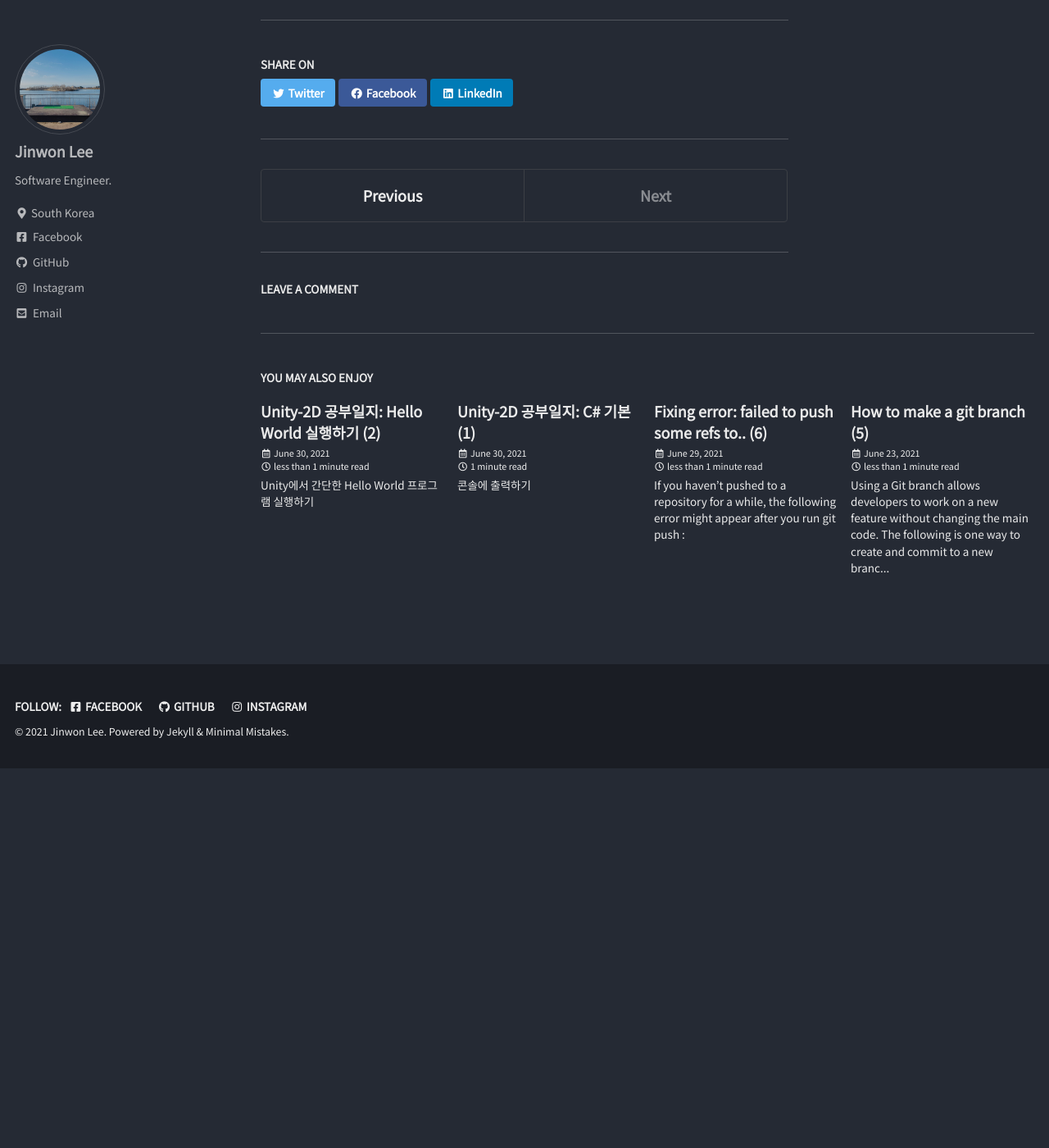
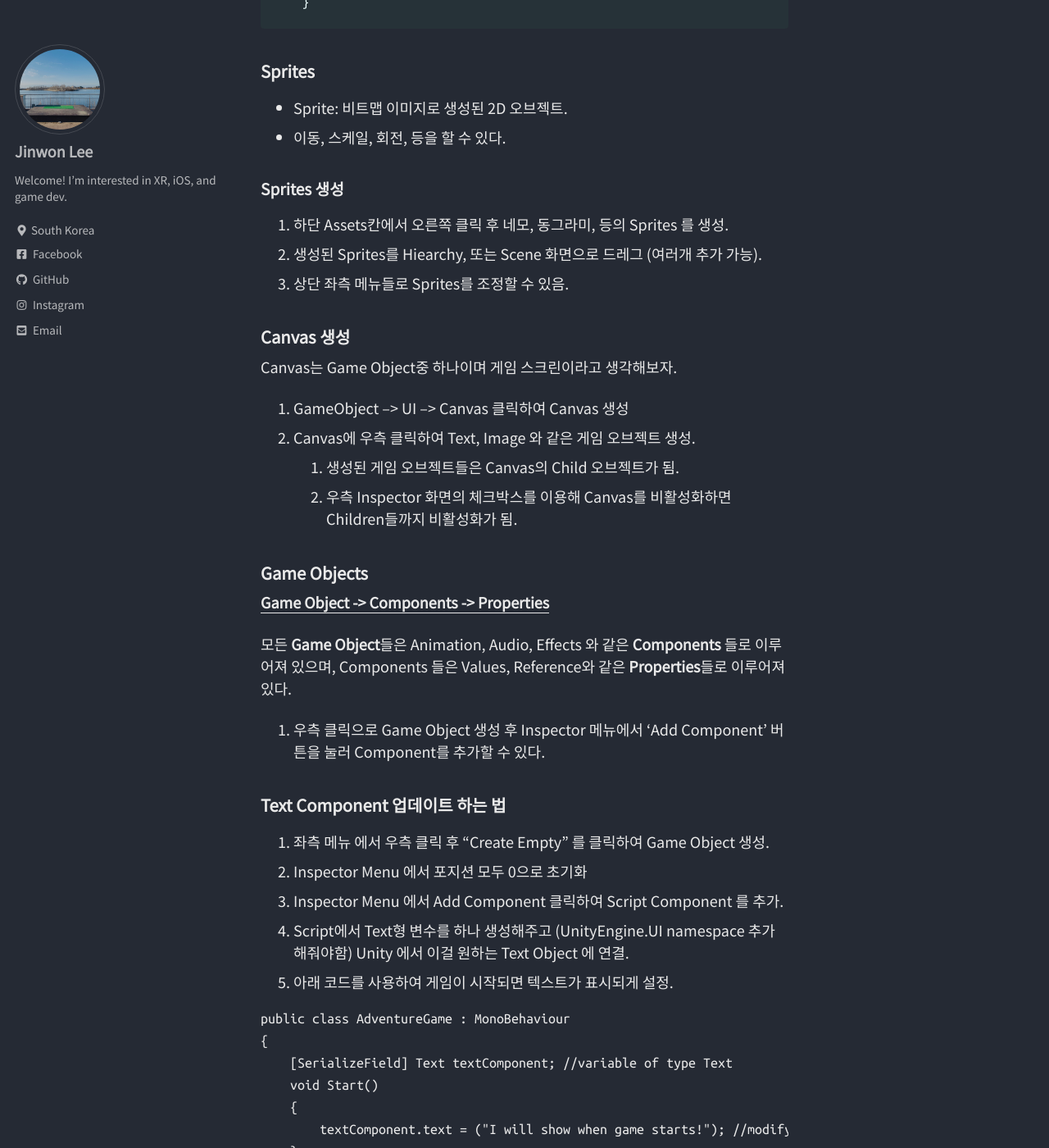
Before and after one commit to lookalee/lookalee.github.io, a Jekyll site: the page built from _posts/2021-07-01-3-unity-basics.md, in a window 1280 px wide and 1400 px high, scrolled down 2618 px. Shown: the whole window at 82% size. Built offline with Jekyll 4.4.1, drawn with Linux system fonts in a browser that asks for light colours; cached includes are drawn as plain includes; comment, search, counter and statistics services are not loaded; before the commit the page ends 3555 px from its top, so only the background shows below that; some of the changed text lies outside the part shown.

Commit message:
modified unity basics post

````diff
--- a/_config.yml
+++ b/_config.yml
@@ -96,7 +96,7 @@ analytics:
 author:
   name             : "Jinwon Lee"
   avatar           : "/assets/images/lake.jpeg" # path of avatar image, e.g. "/assets/images/bio-photo.jpg"
-  bio              : "Software Engineer."
+  bio              : "Welcome! I'm interested in XR, iOS, and game dev."
   location         : "South Korea"
   email            : "dwdljw@gmail.com"
   links:
--- a/_posts/2021-07-01-3-unity-basics.md
+++ b/_posts/2021-07-01-3-unity-basics.md
@@ -6,6 +6,18 @@ categories: unity-2d
 
 
 ---
+
+### Unity 인터페이스 기본
+
+![image-20210701223032087](file:///Users/jinwonlee/Documents/lookalee.github.io/assets/images/image-20210701223032087.png?lastModify=1625149157)
+
+위 사진에서 보이듯이 유니티를 키면 **Hiearchy, Scene, Game, Inspector, Project, Console** 와 같은 인터페이스들을 확인할 수 있다.
+
+- Hiearchy 인터페이스에는 모든 게임 오브젝트들이 들어간다. (화면에 보이는 Main Camera도 게임 오브젝트이다)
+  - ex) 카메라, 플레이어, 아이템, 환경, 등
+  - 게임 오브젝트를 클릭하면 우측 Inspector 칸에서 해당 오브젝트에 대한 정보를 볼 수 있다.
+  - Hierarchy 메뉴에서 우측 클릭하거나 Assets 메뉴에서 드레그하여 게임 오브젝트를 추가할 수 있다.
+  - 게임 오브젝트의 순서에 따라 Overlay 가 결정된다.
 
 ### C# Script 파일 생성
 
@@ -77,9 +89,59 @@ public class NumberWizard : MonoBehaviour
     }
 ```
 
-### Creating Sprites
+### Sprites
 
-- Sprite: 2D graphic objected obtained from a bitmap image.
+- Sprite: 비트맵 이미지로 생성된 2D 오브젝트.
+- 이동, 스케일, 회전, 등을 할 수 있다.
+
+#### Sprites 생성
+
+1. 하단 Assets칸에서 오른쪽 클릭 후 네모, 동그라미, 등의 Sprites 를 생성.
+2. 생성된 Sprites를 Hiearchy, 또는 Scene 화면으로 드레그 (여러개 추가 가능).
+3. 상단 좌측 메뉴들로 Sprites를 조정할 수 있음.
+
+### Canvas 생성
+
+Canvas는 Game Object중 하나이며 게임 스크린이라고 생각해보자.
+
+1. GameObject --> UI --> Canvas 클릭하여 Canvas 생성
+2. Canvas에 우측 클릭하여 Text, Image 와 같은 게임 오브젝트 생성.
+   1. 생성된 게임 오브젝트들은 Canvas의 Child 오브젝트가 됨.
+   2. 우측 Inspector 화면의 체크박스를 이용해 Canvas를 비활성화하면 Children들까지 비활성화가 됨.
+
+### Game Objects
+
+**<u>Game Object -> Components -> Properties</u>**
+
+모든 **Game Object**들은 Animation, Audio, Effects 와 같은 **Components** 들로 이루어져 있으며, Components 들은 Values, Reference와 같은 **Properties**들로 이루어져 있다.
+
+1. 우측 클릭으로 Game Object 생성 후 Inspector 메뉴에서 'Add Component' 버튼을 눌러 Component를 추가할 수 있다.
+
+### Text Component 업데이트 하는 법
+
+1. 좌측 메뉴 에서 우측 클릭 후 "Create Empty" 를 클릭하여 Game Object 생성.
+2. Inspector Menu 에서 포지션 모두 0으로 초기화
+3. Inspector Menu 에서 Add Component 클릭하여 Script Component 를 추가.
+4. Script에서 Text형 변수를 하나 생성해주고 (UnityEngine.UI namespace 추가해줘야함) Unity 에서 이걸 원하는 Text Object 에 연결.
+5. 아래 코드를 사용하여 게임이 시작되면 텍스트가 표시되게 설정.
+
+```C#
+public class AdventureGame : MonoBehaviour
+{
+    [SerializeField] Text textComponent; //variable of type Text
+    void Start()
+    {
+        textComponent.text = ("I will show when game starts!"); //modifying text property WITHIN the text component
+    }
+		...
+```
+
+![image-20210702013031600](/Users/jinwonlee/Documents/lookalee.github.io/assets/images/image-20210702013031600.png)
+
+<u>참고</u>:
+
+- 사용한 설정값
+  - Game 화면 디스플레이: Full HD (1920x1080)
 
 <u>참조</u>
 
````
Also changed, not shown: assets/images/image-20210701223032087.png (added), assets/images/image-20210702013031600.png (added).
